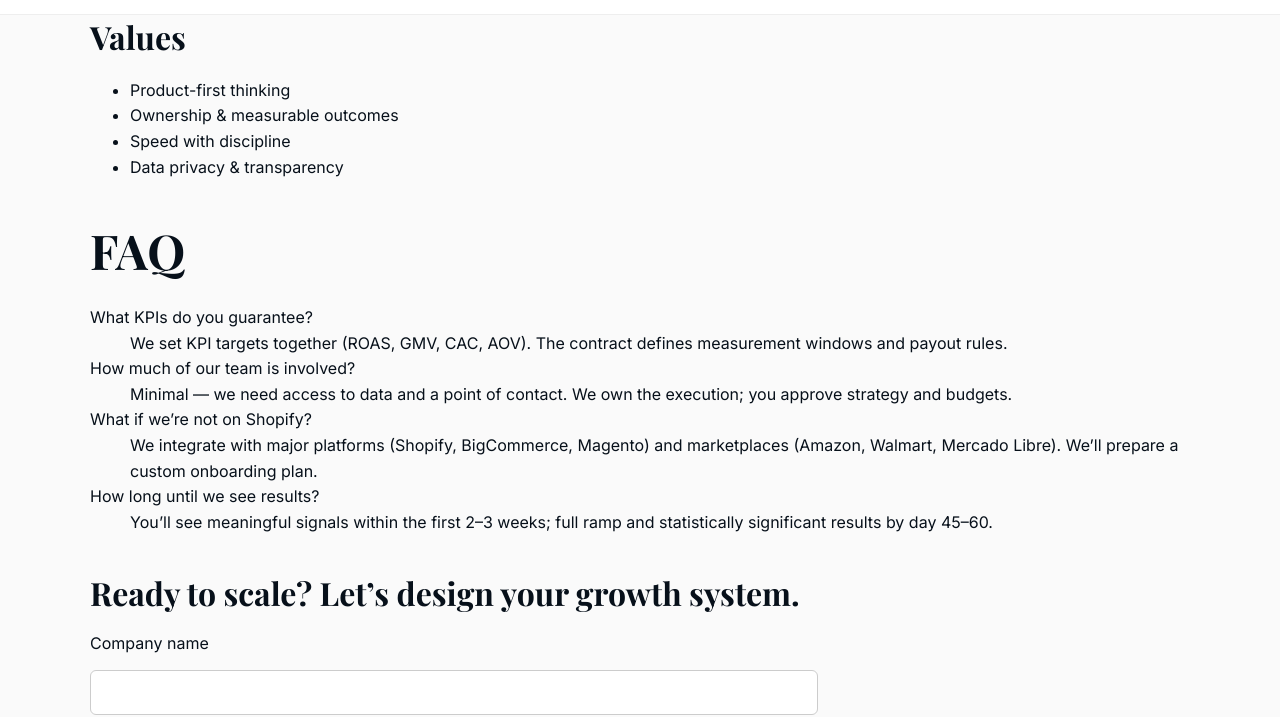
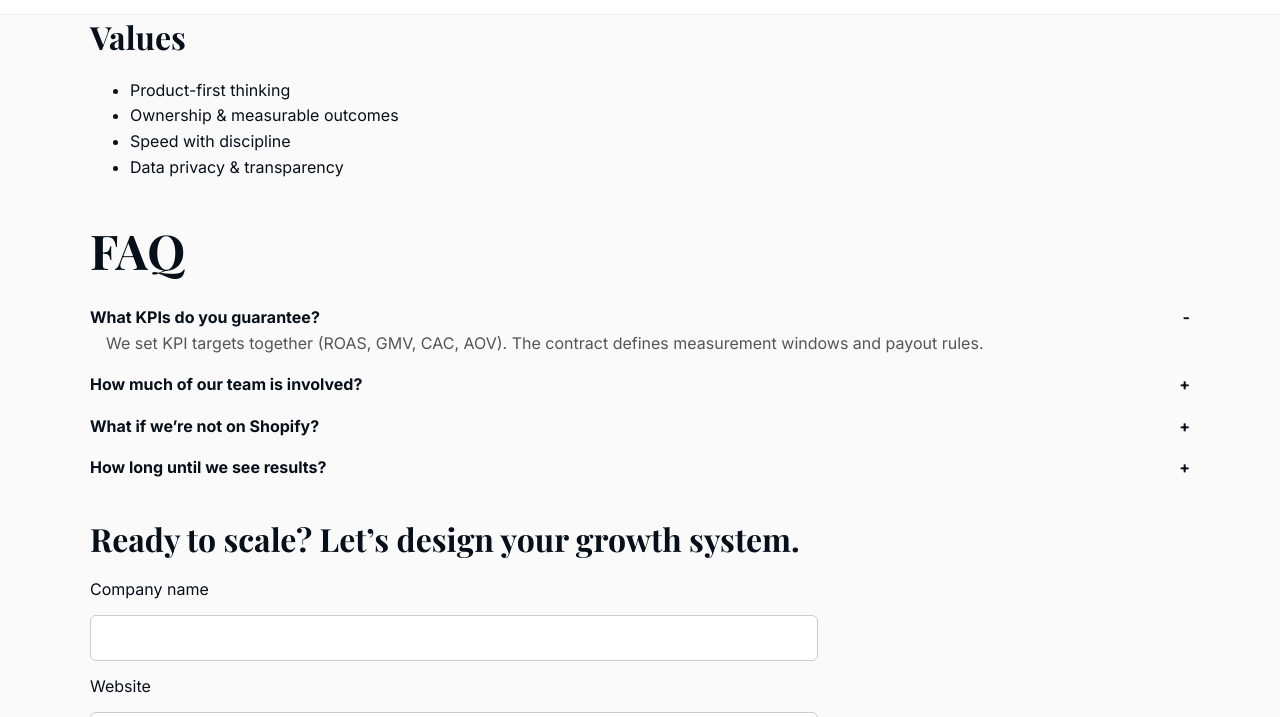
Before and after one commit to orlandoperflo/eternity, a plain HTML site: page index.html in a window 1280 px wide. Both pictures are taken after a click on the element "What KPIs do you guarantee?". Shown: the part 4160-4877 px from the top of the page. Drawn offline with nearby package versions, Linux system fonts and the light colour scheme; a web font is replaced by a local one.

Commit message:
Update index.html

```diff
--- a/index.html
+++ b/index.html
@@ -54,7 +54,27 @@
   /* Cases */
   .cases-grid { display: grid; grid-template-columns: repeat(auto-fit, minmax(250px,1fr)); gap: 1rem; margin-top: 1rem; }
   .case-card { background: white; padding: 1.5rem; border-radius: 10px; box-shadow: 0 4px 16px rgba(0,0,0,0.08); }
-
+/* Add this to your existing styles */
+.faq dd {
+  display: none;
+  margin: 0 0 1rem;
+  padding-left: 1rem;
+  color: #555;
+}
+.faq dt {
+  cursor: pointer;
+  font-weight: bold;
+  margin-top: 1rem;
+  position: relative;
+}
+.faq dt::after {
+  content: '+';
+  position: absolute;
+  right: 0;
+}
+.faq dt.active::after {
+  content: '-';
+}
   /* Form */
   form { display: flex; flex-direction: column; gap: 0.8rem; max-width: 700px; }
   input, textarea { padding: 0.8rem; border-radius: 6px; border: 1px solid #ccc; font-size: 1rem; width: 100%; }
@@ -332,12 +352,17 @@ Operations flow chart, Internal managemet software set up, tasks management<br><
   });
 
   // FAQ toggle
-  document.querySelectorAll('.faq dt').forEach(dt => {
-    dt.addEventListener('click', () => {
-      const dd = dt.nextElementSibling;
-      dd.style.display = dd.style.display === 'block' ? 'none' : 'block';
-    });
+document.querySelectorAll('.faq dt').forEach(dt => {
+  dt.addEventListener('click', () => {
+    dt.classList.toggle('active');
+    const dd = dt.nextElementSibling;
+    if (dd.style.display === 'block') {
+      dd.style.display = 'none';
+    } else {
+      dd.style.display = 'block';
+    }
   });
+});
 </script>
 
 </body>
```
